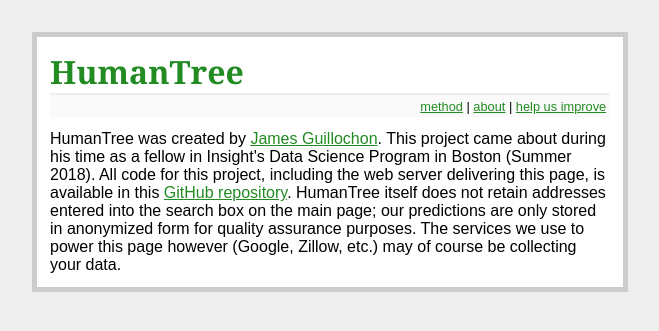
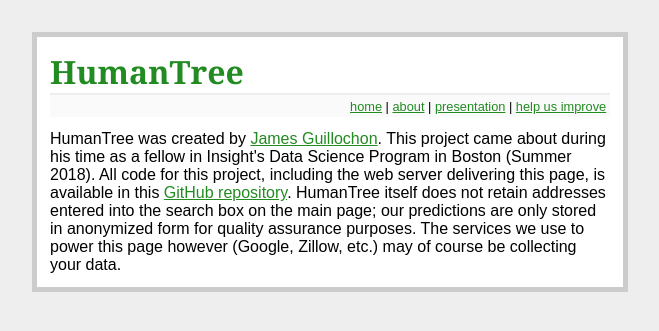
Before and after one commit to guillochon/humantree, a Flask app: page /about in a window 1280 px wide. Shown: the top 331 px of the page, without its empty margins (310-969 px from the left). Run offline with Flask 2, Linux system fonts and the light colour scheme; parts of the project's set-up code (start-up, migrations or seed data) failed here and were passed over.

Commit message:
Add presentation

```diff
--- a/humantree/templates/base.html
+++ b/humantree/templates/base.html
@@ -8,7 +8,7 @@
     <div class="page">
       <h1><a href="/">HumanTree</a></h1>
       <div class=metanav>
-        <a href="method">method</a> | <a href="about">about</a> | <a href="help">help us improve</a>
+        <a href="https://humantree.org">home</a> | <a href="about">about</a> | <a href="presentation">presentation</a> | <a href="help">help us improve</a>
       </div>
       {% for message in get_flashed_messages() %}
         <div class=flash>{{ message }}</div>
--- a/humantree/templates/presentation.html
+++ b/humantree/templates/presentation.html
@@ -1,4 +1,4 @@
 {% extends 'base.html' %}
 {% block content %}
-<iframe src="https://docs.google.com/presentation/d/e/2PACX-1vTiLFQGoBUNF2mqM81L839kF5OpMIPJm05mB0zlF6nsvoh33h2q4Tl015icSxq9vVZ1GszQGMWYWSsM/embed?start=false&loop=false&delayms=3000" frameborder="0" width="960" height="569" allowfullscreen="true" mozallowfullscreen="true" webkitallowfullscreen="true"></iframe>
+<iframe src="https://docs.google.com/presentation/d/e/2PACX-1vTiLFQGoBUNF2mqM81L839kF5OpMIPJm05mB0zlF6nsvoh33h2q4Tl015icSxq9vVZ1GszQGMWYWSsM/embed?start=false&loop=false&delayms=3000" frameborder="0" width="560" height="350" allowfullscreen="true" mozallowfullscreen="true" webkitallowfullscreen="true"></iframe>
 {% endblock %}
```
Also changed, not shown: votes.json (+1 -1 lines).
